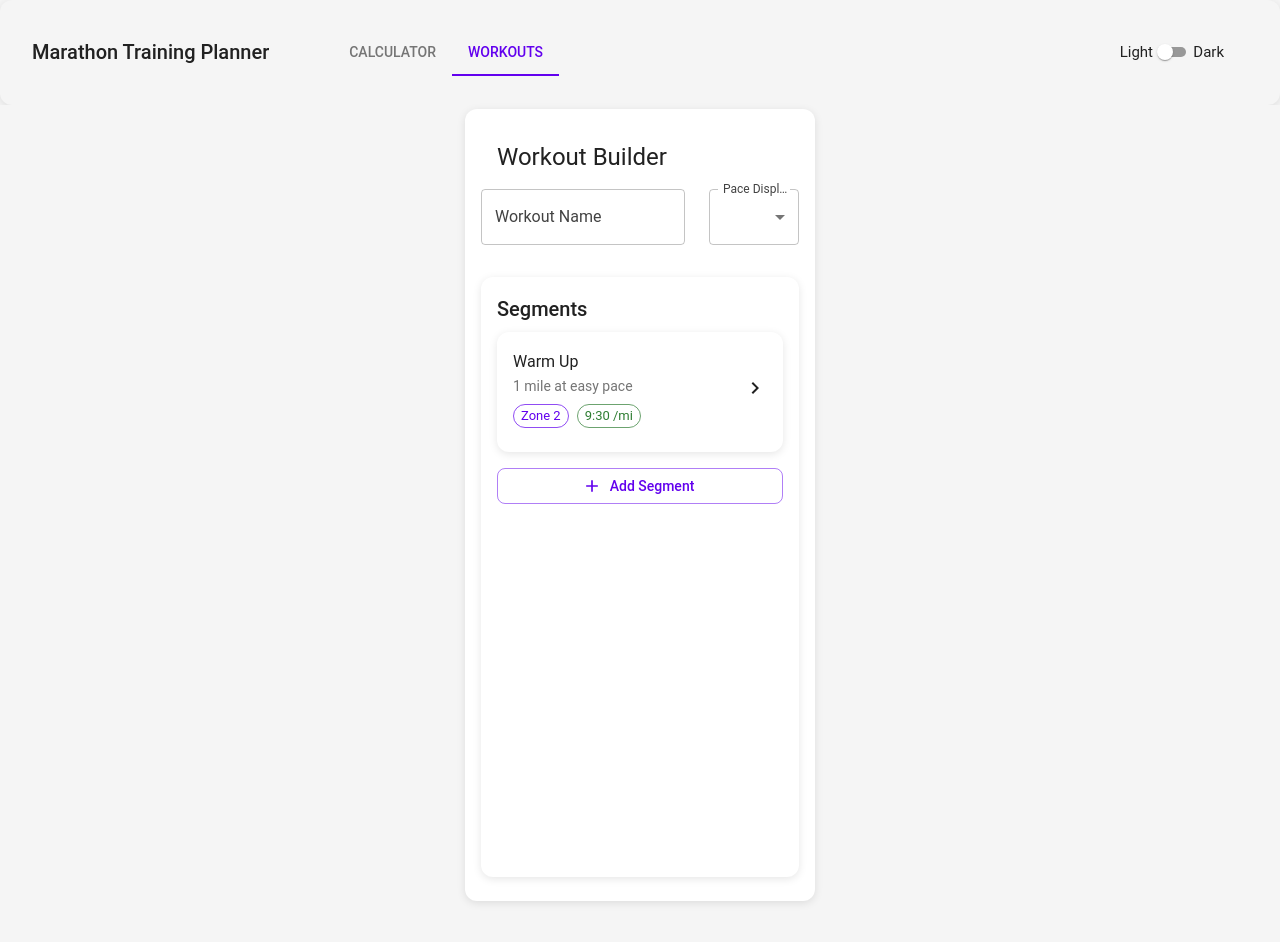
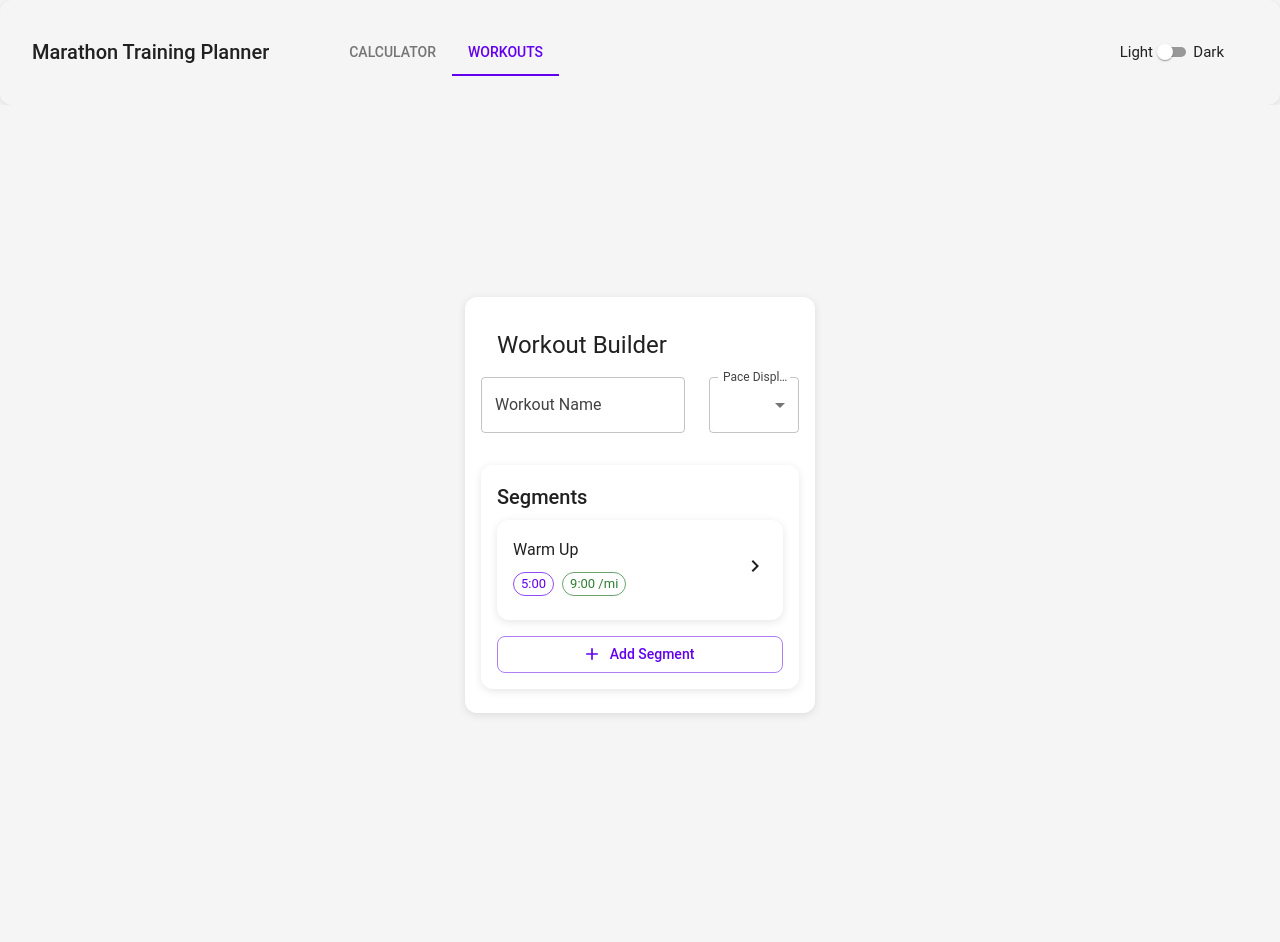
Before and after one commit to ewongz/run-planner, a React (Create React App) app in the folder frontend/: page / in a window 1280 px wide. Both pictures are taken after a click on the tab "WORKOUTS". Shown: the top 942 px of the page. After the commit the page ends 905 px from the top, so only its background shows below. Built offline with nearby package versions, Linux system fonts and the light colour scheme.

Commit message:
logic for workout segments

```diff
--- a/frontend/src/components/Workouts.tsx
+++ b/frontend/src/components/Workouts.tsx
@@ -24,62 +24,62 @@ import {
     ToggleButtonGroup,
     ToggleButton,
     Divider
-  } from '@mui/material';
-  import { Add as AddIcon, Delete as DeleteIcon, Save as SaveIcon } from '@mui/icons-material';
+  } from "@mui/material";
+  import { Add as AddIcon, Delete as DeleteIcon, Save as SaveIcon } from "@mui/icons-material";
 
 import { handleTimeInput } from "../utils/inputValidation";
-import { ThemeProvider, PaletteMode} from '@mui/material';
+import { ThemeProvider, PaletteMode} from "@mui/material";
 import {
     Close,
     Add,
     PlayArrow,
     Save,
     ChevronRight
-  } from '@mui/icons-material';
+  } from "@mui/icons-material";
 
 // Types and interfaces for our component
 interface Segment {
     id: number;
-    type: 'Warm Up' | 'Intervals' | 'Recovery' | 'Cool Down';
-    measurement: 'time' | 'distance';
+    type?: "Warm Up" | "Training" | "Intervals" | "Recovery" | "Cool Down";
+    measurement?: "time" | "distance";
     duration?: {
       minutes: number;
       seconds: number;
     };
     distance?: {
       value: number;
-      unit: 'mi' | 'km' | 'm';
+      unit: "mi" | "km" | "m";
     };
     pace?: {
       value: string;
-      zone: 1 | 2 | 3 | 4 | 5;
+      unit: "mi" | "km";
     };
     notes?: string;
   }
 
 interface IntervalConfig extends Segment {
     repetitions: number;
-    recoveryType: 'Rest' | 'Run';
+    recoveryType: "Rest" | "Run";
     workInterval: {
-        measurement: 'time' | 'distance';
+        measurement: "time" | "distance";
         duration?: {
         minutes: number;
         seconds: number;
         };
         distance?: {
         value: number;
-        unit: 'mi' | 'km' | 'm';
+        unit: "mi" | "km" | "m";
         };
     };
     recoveryInterval: {
-        measurement: 'time' | 'distance';
+        measurement: "time" | "distance";
         duration?: {
         minutes: number;
         seconds: number;
         };
         distance?: {
         value: number;
-        unit: 'mi' | 'km' | 'm';
+        unit: "mi" | "km" | "m";
         };
     };
 }
@@ -89,12 +89,12 @@ interface IntervalConfig extends Segment {
 const paceUtils = {
     convertPace: {
       toMinPerKm: (minPerMile:string) => {
-        const [mins, secs] = minPerMile.split(':').map(Number);
+        const [mins, secs] = minPerMile.split(":").map(Number);
         const totalSeconds = (mins * 60 + secs) / 1.60934;
-        return `${Math.floor(totalSeconds / 60)}:${String(Math.round(totalSeconds % 60)).padStart(2, '0')}`;
+        return `${Math.floor(totalSeconds / 60)}:${String(Math.round(totalSeconds % 60)).padStart(2, "0")}`;
       },
       toMPH: (minPerMile:string) => {
-        const [mins, secs] = minPerMile.split(':').map(Number);
+        const [mins, secs] = minPerMile.split(":").map(Number);
         const totalHours = (mins + secs / 60) / 60;
         return `${(1 / totalHours).toFixed(1)}`;
       }
@@ -105,20 +105,30 @@ const paceUtils = {
     }
   };
 
-type PaceUnit = 'minPerMile' | 'minPerKm' | 'mph';
+type PaceUnit = "minPerMile" | "minPerKm" | "mph";
+type WorkoutType = "Warm Up" | "Training" | "Intervals" | "Recovery" | "Cool Down";
+type DistanceUnit = "mi" | "km" | "m"
 
 function Workout() {
   const [workoutName, setWorkoutName] = useState<string>("");
-  const [segments, setSegments] = useState<Segment[]>([]);
+  const [segments, setSegments] = useState<(Segment | IntervalConfig)[]>([{
+    id: 1,
+    type: "Warm Up",
+    measurement: "time",
+    duration: {
+      minutes: 5,
+      seconds: 0,
+    },
+    pace: {
+      value: "9:00",
+      unit: "mi"
+    }
+  }]);
   const [paceUnit, setPaceUnit] = useState<string>("mi");
-  const [selectedSegment, setSelectedSegment] = useState<string | null>(null);
+  const [selectedSegment, setSelectedSegment] = useState<Segment | IntervalConfig | null>(null);
 
-  const addSegment = (): void => {
-    setSegments(prevSegments => [...prevSegments, {
-      id: Date.now(),
-      type: 'Intervals',
-      measurement: 'distance'
-    }]);
+  const addSegment = (segment: Segment | IntervalConfig): void => {
+    setSegments(prevSegments => [...prevSegments, segment]);
   };
 
   const removeSegment = (segmentId: number): void => {
@@ -127,11 +137,11 @@ function Workout() {
   };
 
   const displayPace = (pace:string) => {
-    if (!pace) return '';
+    if (!pace) return "";
     switch (paceUnit) {
-      case 'minPerKm':
+      case "minPerKm":
         return `${paceUtils.convertPace.toMinPerKm(pace)} /km`;
-      case 'mph':
+      case "mph":
         return `${paceUtils.convertPace.toMPH(pace)} mph`;
       default:
         return `${pace} /mi`;
@@ -143,16 +153,61 @@ function Workout() {
   };
 
   // Component for the configuration panel
-  const SegmentConfig: React.FC<{ workoutType: string }> = ({ workoutType }) => {
+  const SegmentConfig: React.FC<{ workoutSegment: Segment | IntervalConfig }> = ({ workoutSegment }) => {
+    const id = (workoutSegment.id || Date.now());
+    const [segmentType, setSegmentType] = useState<"Warm Up" | "Training" | "Intervals" | "Recovery" | "Cool Down">(workoutSegment.type || "Warm Up");
+    const [measurementType, setMeasurementType] = useState<"time" | "distance">(workoutSegment.measurement ||"time");
+    const [durationMinutes, setDurationMinutes] = useState<number>(workoutSegment.duration?.minutes || 0)
+    const [durationSeconds, setDurationSeconds] = useState<number>(workoutSegment.duration?.seconds || 0)
+    const [distance, setDistance] = useState<number>(workoutSegment.distance?.value || 0)
+    const [distanceUnit, setDistanceUnit] = useState<"mi" | "km" | "m">(workoutSegment.distance?.unit ?? "mi")
+    const [pace, setPace] = useState<string>(workoutSegment.pace?.value || "")
+    const [paceUnit, setPaceUnit] = useState<"mi" | "km">(workoutSegment.pace?.unit ?? "mi")
+    const [notes, setNotes] = useState<string>(workoutSegment.notes || "")
     const [disableDistance, setDisableDistance] = useState<boolean>(true);
-    const [measurementType, setMeasurementType] = useState<'time' | 'distance'>('time');
-    const [recoveryMeasurementType, setRecoveryMeasurementType] = useState<'time' | 'distance'>('time');
-    const handleMeasurementChange = (_: React.MouseEvent<HTMLElement>, newValue: 'time' | 'distance') => {
+    const [recoveryMeasurementType, setRecoveryMeasurementType] = useState<"time" | "distance">("time");
+    const createSegment = () => {
+      let newSeg;
+      if (measurementType === "time") {
+        newSeg = {
+          "id": id,
+          "type": segmentType,
+          "measurement": measurementType,
+          "pace": {
+            "value": pace,
+            "unit": paceUnit
+          },
+          "notes": notes,
+          "duration": {
+            "minutes": durationMinutes,
+            "seconds": durationSeconds
+          }
+          };
+        } else {
+          newSeg = {
+            "id": id,
+            "type": segmentType,
+            "measurement": measurementType,
+            "pace": {
+              "value": pace,
+              "unit": paceUnit
+            },
+            "notes": notes,
+            "distance": {
+              "value": distance,
+              "unit": distanceUnit
+            }
+            };
+        }
+        addSegment(newSeg)
+      }
+
+    const handleMeasurementChange = (_: React.MouseEvent<HTMLElement>, newValue: "time" | "distance") => {
       if (newValue !== null) {
         setMeasurementType(newValue);
       }
     };
-    const handleRecoveryMeasurementChange = (_: React.MouseEvent<HTMLElement>, newValue: 'time' | 'distance') => {
+    const handleRecoveryMeasurementChange = (_: React.MouseEvent<HTMLElement>, newValue: "time" | "distance") => {
       if (newValue !== null) {
         setRecoveryMeasurementType(newValue);
       }
@@ -166,18 +221,18 @@ function Workout() {
       }
     }
     const options = [
-      { label: 'Warm Up', value: 'Warm Up' },
-      { label: 'Intervals', value: 'Intervals' },
-      { label: 'Training', value: 'Training' },
-      { label: 'Recovery', value: 'Recovery' },
-      { label: 'Cool Down', value: 'Cool Down' }
+      { label: "Warm Up", value: "Warm Up" },
+      { label: "Intervals", value: "Intervals" },
+      { label: "Training", value: "Training" },
+      { label: "Recovery", value: "Recovery" },
+      { label: "Cool Down", value: "Cool Down" }
     ];
     return (
       <Box sx={{ width: 320, p: 3 }}>
         <Stack spacing={3}>
           {/* Header with close button */}
           <Box display="flex" justifyContent="space-between" alignItems="center">
-            <Typography variant="h6">Configure {workoutType}</Typography>
+            <Typography variant="h6">Configure {workoutSegment.type}</Typography>
             <IconButton onClick={() => setSelectedSegment(null)} size="small">
               <Close />
             </IconButton>
@@ -186,7 +241,7 @@ function Workout() {
           {/* Segment type selection */}
           <FormControl fullWidth>
           <InputLabel>Segment Type</InputLabel>
-            <Select value={selectedSegment} onChange={(e) => setSelectedSegment(e.target.value)} label="Segment Type">
+            <Select value={segmentType} onChange={(e) => setSegmentType(e.target.value as WorkoutType)} label="Segment Type">
               {options.map((option) => (
                 <MenuItem key={option.label} value={option.value}>
                   {option.label}
@@ -195,7 +250,7 @@ function Workout() {
             </Select>
           </FormControl>
           {
-            workoutType === "Intervals" && (
+            segmentType === "Intervals" && (
               <>
               <TextField
               fullWidth
@@ -221,7 +276,7 @@ function Workout() {
           </ToggleButtonGroup>
 
           {/* Dynamic measurement input */}
-          {measurementType === 'time' ? (
+          {measurementType === "time" ? (
             <Grid2 container spacing={2}>
               <Grid2 size={6}>
                 <TextField
@@ -229,6 +284,8 @@ function Workout() {
                   type="number"
                   label="Minutes"
                   variant="outlined"
+                  value={durationMinutes}
+                  onChange={(e) => setDurationMinutes(Number(e.target.value))}
                 />
               </Grid2>
               <Grid2 size={6}>
@@ -237,6 +294,8 @@ function Workout() {
                   type="number"
                   label="Seconds"
                   variant="outlined"
+                  value={durationSeconds}
+                  onChange={(e) => setDurationSeconds(Number(e.target.value))}
                 />
               </Grid2>
             </Grid2>
@@ -248,12 +307,14 @@ function Workout() {
                   type="number"
                   label="Distance"
                   variant="outlined"
+                  value={distance}
+                  onChange={(e) => setDistance(Number(e.target.value))}
                 />
               </Grid2>
               <Grid2 size={5}>
                 <FormControl fullWidth>
                   <InputLabel>Unit</InputLabel>
-                  <Select label="Unit" defaultValue="mi">
+                  <Select label="Unit" defaultValue="mi" value={distanceUnit} onChange={(e) => setDistanceUnit(e.target.value as DistanceUnit)}>
                     <MenuItem value="mi">Miles</MenuItem>
                     <MenuItem value="km">Kilometers</MenuItem>
                     <MenuItem value="m">Meters</MenuItem>
@@ -266,7 +327,7 @@ function Workout() {
           {/* Pace selection */}
           <FormControl fullWidth>
             <InputLabel>Target Pace</InputLabel>
-            <Select label="Target Pace" defaultValue="easy">
+            <Select label="Target Pace" defaultValue="easy" value={pace} onChange={(e) => setPace(e.target.value)} >
               <MenuItem value="easy">Easy (9:00-10:00 /mi)</MenuItem>
               <MenuItem value="moderate">Moderate (8:00-9:00 /mi)</MenuItem>
               <MenuItem value="hard">Hard (7:00-8:00 /mi)</MenuItem>
@@ -276,7 +337,7 @@ function Workout() {
           </FormControl>
 
           {/* Interval-specific configuration */}
-          {workoutType === 'Intervals' && (
+          {segmentType === "Intervals" && (
             <>
               <Divider />
               <Typography variant="subtitle1">Recovery Interval</Typography>
@@ -299,7 +360,7 @@ function Workout() {
               </ToggleButtonGroup>
 
               {/* Dynamic measurement input */}
-              {recoveryMeasurementType === 'time'? (
+              {recoveryMeasurementType === "time"? (
                 <Grid2 container spacing={2}>
                   <Grid2 size={6}>
                     <TextField
@@ -362,12 +423,15 @@ function Workout() {
             rows={3}
             label="Notes"
             variant="outlined"
+            value={notes}
+            onChange={(e) => setNotes(e.target.value)}
           />
 
           <Button
             variant="contained"
             color="primary"
             fullWidth
+            onClick={createSegment}
           >
             Apply Changes
           </Button>
@@ -377,7 +441,7 @@ function Workout() {
   };
 
   return (
-    <Container maxWidth="lg" sx={{ py: 4 }}>
+    <Container>
         <Card>
             <CardContent>
                 <CardHeader
@@ -411,27 +475,40 @@ function Workout() {
                 </Grid2>
         {/* Workout Timeline */}
         <Grid2 size={9}>
-          <Paper sx={{ p: 2, height: '600px', position: 'relative' }}>
+          <Paper sx={{ p: 2, position: "relative" }}>
             <Typography variant="h6" gutterBottom>Segments</Typography>
             <Stack spacing={2}>
               {/* Segment Cards */}
-              <Card onClick={() => setSelectedSegment('Warm Up')} elevation={3}>
+              {
+                segments.map(
+                  (segment) => (
+                    <Card onClick={() => setSelectedSegment(segment)} elevation={3}>
                       <CardContent>
                         <Box display="flex" justifyContent="space-between" alignItems="center">
                           <Box>
-                      <Typography variant="subtitle1">Warm Up</Typography>
+                            <Typography variant="subtitle1">{segment.type}</Typography>
                             <Typography variant="body2" color="text.secondary">
-                        1 mile at easy pace
+                              {segment.notes}
                             </Typography>
                             <Stack direction="row" spacing={1} mt={1}>
                               <Chip
-                          label="Zone 2"
+                                label={
+                                  segment.distance
+                                    ? `${segment.distance.value} ${segment.distance.unit}`
+                                    : segment.duration
+                                    ? `${segment.duration.minutes}:${segment.duration.seconds.toString().padStart(2, "0")}`
+                                    : "No data available"
+                                }
                                 size="small"
                                 color="primary"
                                 variant="outlined"
                               />
                               <Chip
-                          label="9:30 /mi"
+                                label={
+                                  segment.pace
+                                    ? `${segment.pace.value} /${segment.pace.unit}`
+                                    : "No data available"
+                                }
                                 size="small"
                                 color="success"
                                 variant="outlined"
@@ -442,11 +519,13 @@ function Workout() {
                         </Box>
                       </CardContent>
                     </Card>
-
+                  )
+                )
+              }
               <Button
                 variant="outlined"
                 startIcon={<AddIcon />}
-                onClick={addSegment}
+                onClick={() => setSelectedSegment({"id": Date.now()})}
                 sx={{ mt: 2 }}
                 fullWidth
               >
@@ -460,7 +539,7 @@ function Workout() {
               open={selectedSegment !== null}
               onClose={() => setSelectedSegment(null)}
             >
-              {selectedSegment && <SegmentConfig workoutType={selectedSegment} />}
+              {selectedSegment && <SegmentConfig workoutSegment={selectedSegment} />}
             </Drawer>
           </Paper>
         </Grid2>
```
Lines whose indentation alone changed are shown as unchanged.
